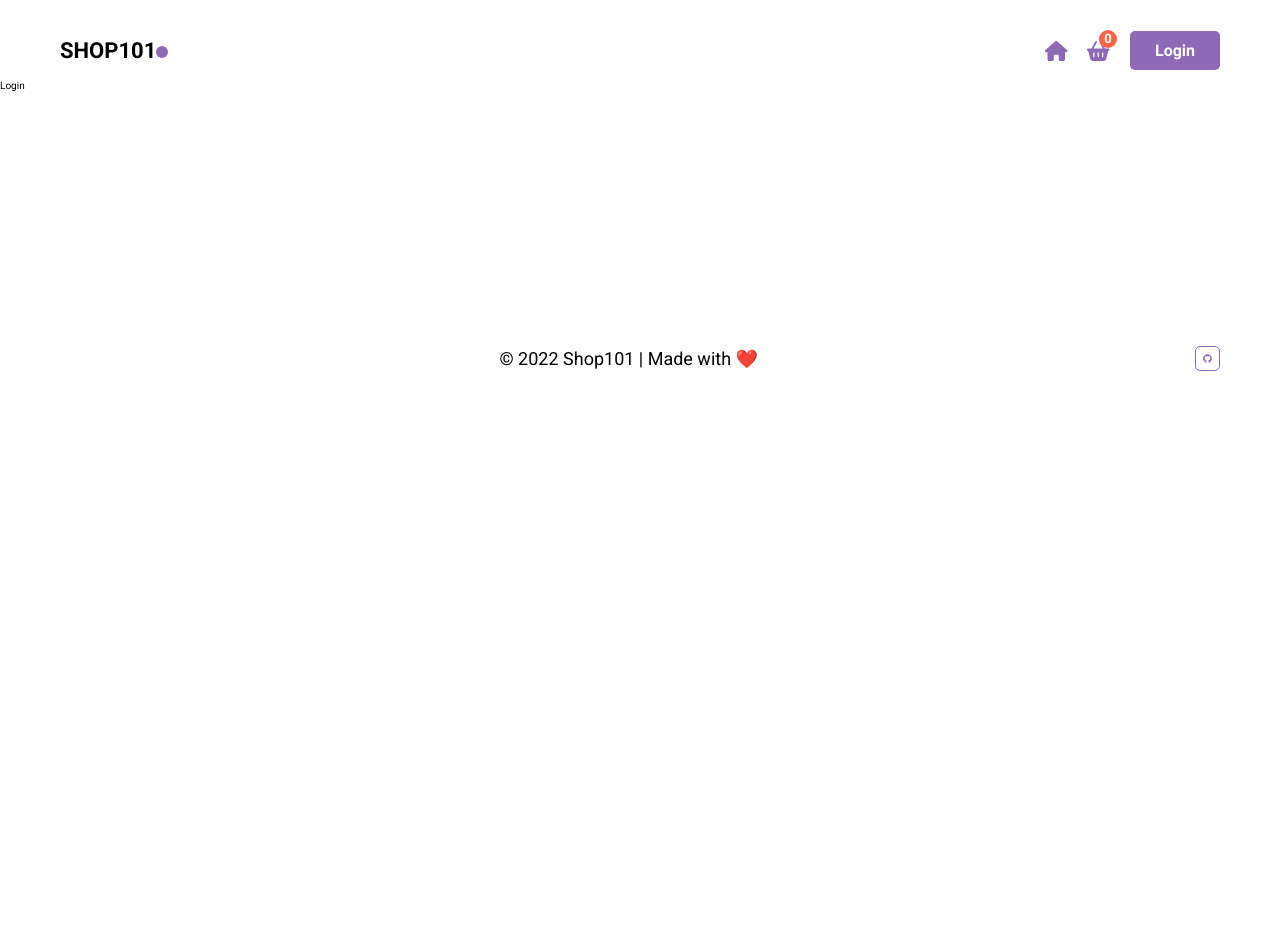
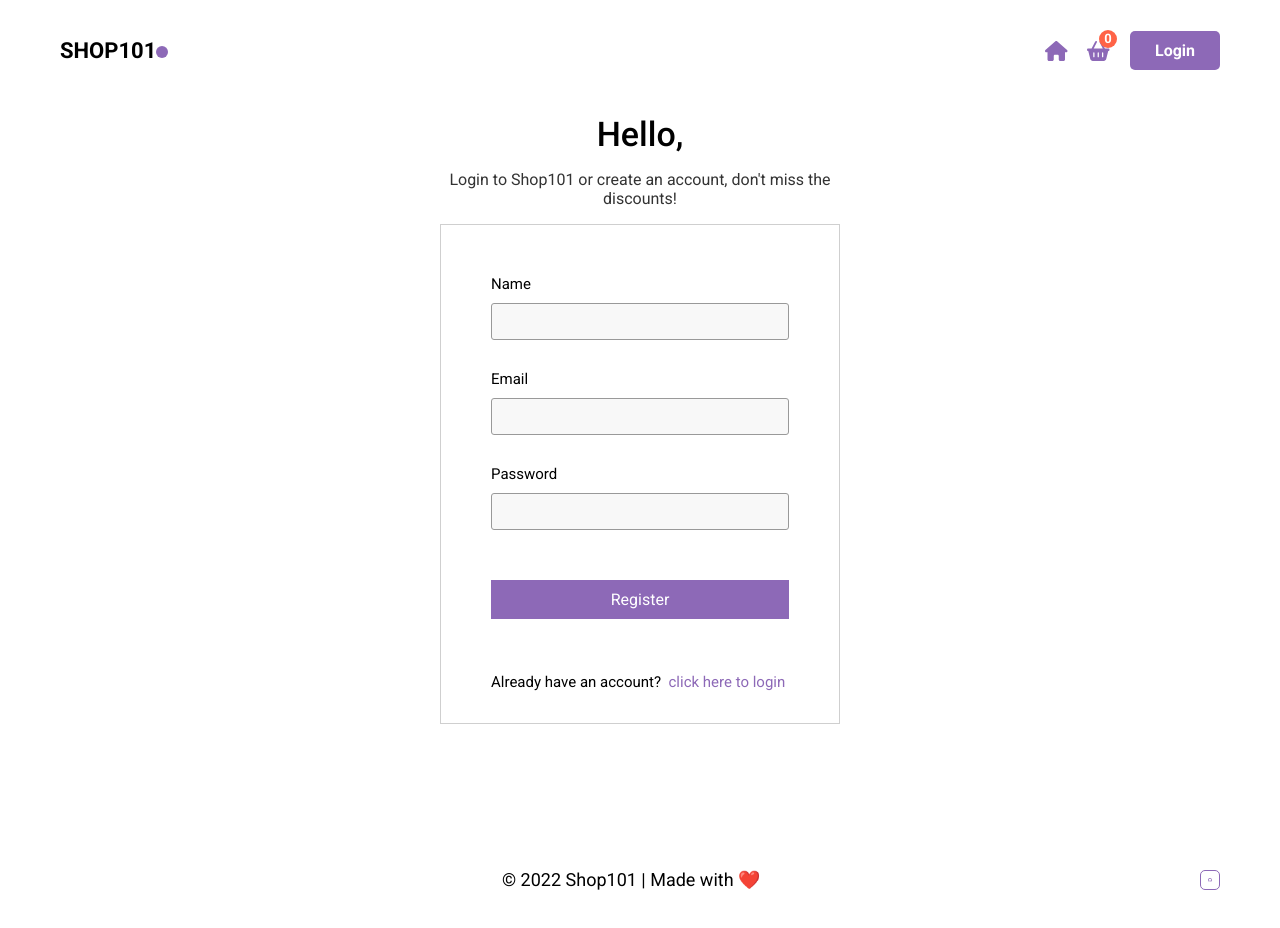
Before and after one commit to yaya-usman/Shop101, a Next.js app: page /auth/signup in a window 1280 px wide. Shown: the top 928 px of the page. Before the commit the page ends 800 px from the top, so only its background shows below. Built offline with nearby package versions, Linux system fonts and the light colour scheme.

Commit message:
layout: login and signup page

```diff
--- a/components/Footer.tsx
+++ b/components/Footer.tsx
@@ -11,7 +11,9 @@ const Footer = () => {
         <div>&nbsp;</div>
         <div>&copy; {new Date().getFullYear()} Shop101 | Made with ❤️</div>
         <Link href={"https://github.com/yaya-usman/Shop101"}>
-          <FontAwesomeIcon icon={faGithub} />
+          <a>
+            <FontAwesomeIcon className={styles.icon} icon={faGithub} size="2x" />
+          </a>
         </Link>
       </div>
     </div>
--- a/components/Navbar.tsx
+++ b/components/Navbar.tsx
@@ -6,22 +6,26 @@ import { FontAwesomeIcon } from "@fortawesome/react-fontawesome";
 import { faBasketShopping, faHome } from "@fortawesome/free-solid-svg-icons";
 
 const Navbar = () => {
-  const router = useRouter()
+  const router = useRouter();
   return (
     <div className={styles.container}>
       <div className={styles.wrapper}>
         <div className={styles.left}>
-          <h3 onClick={() => router.push('/')}>SHOP101</h3>
+          <h3 onClick={() => router.push("/")}>SHOP101</h3>
           <span></span>
         </div>
         <div className={styles.right}>
           <div className={styles.iconsContainer}>
-            <FontAwesomeIcon icon={faHome} size="2x" />
+            <FontAwesomeIcon
+              icon={faHome}
+              size="2x"
+              onClick={() => router.push("/")}
+            />
             <div className={styles.cart}>
               <FontAwesomeIcon icon={faBasketShopping} size="2x" />
               <span>0</span>
             </div>
-            <Link href={"/"} passHref>
+            <Link href={"/auth/login"} passHref>
               <a className={styles.loginBtn}>Login</a>
             </Link>
           </div>
--- a/pages/_app.tsx
+++ b/pages/_app.tsx
@@ -1,6 +1,9 @@
 import "../styles/globals.css";
 import type { AppProps } from "next/app";
 import Layout from "../components/Layout";
+import { config } from "@fortawesome/fontawesome-svg-core";
+import "@fortawesome/fontawesome-svg-core/styles.css"; // Import the CSS
+config.autoAddCss = false; // Tell Font Awesome to skip adding the CSS automatically since it's being imported above
 
 function MyApp({ Component, pageProps }: AppProps) {
   return (
--- a/pages/auth/signup.tsx
+++ b/pages/auth/signup.tsx
@@ -1,7 +1,82 @@
-import React from 'react';
+import Link from "next/link";
+import React, { ChangeEvent, FormEvent, useState } from "react";
+import styles from "../../styles/Signup.module.css";
 
-const signup = () => {
-  return <div>Login</div>;
+const Signup: React.FC = () => {
+  const [authForm, setAuthForm] = useState<{
+    email: string;
+    password: string;
+    name: string;
+  }>({
+    name: "",
+    email: "",
+    password: "",
+  });
+
+  const handleChange = (e: ChangeEvent<HTMLInputElement>) => {
+    setAuthForm({
+      ...authForm,
+      [e.target.name]: e.target.value,
+    });
+  };
+
+  const handleSubmit = (e: FormEvent<HTMLFormElement>) => {
+    e.preventDefault();
+    console.log(authForm);
+
+    setAuthForm({
+      name: "",
+      email: "",
+      password: "",
+    });
+  };
+
+  return (
+    <div className={styles.login}>
+      <div className={styles.heading}>
+        <h3>Hello,</h3>
+        <p>Login to Shop101 or create an account, don't miss the discounts!</p>
+      </div>
+      <div className={styles.wrapper}>
+        <form className={styles.form} onSubmit={(e) => handleSubmit(e)}>
+          <label htmlFor="name">Name</label>
+          <input
+            type="text"
+            name="name"
+            value={authForm.name}
+            onChange={(e) => handleChange(e)}
+            required
+          />
+          <label htmlFor="email">Email</label>
+          <input
+            type="text"
+            name="email"
+            value={authForm.email}
+            onChange={(e) => handleChange(e)}
+            required
+          />
+
+          <label htmlFor="password">Password</label>
+          <input
+            type="password"
+            name="password"
+            value={authForm.password}
+            onChange={(e) => handleChange(e)}
+            required
+          />
+          <button>Register</button>
+        </form>
+        <div className={styles.signupCta}>
+          <p>
+            Already have an account? &nbsp;
+            <Link href={"/auth/login"}>
+              <a>click here to login</a>
+            </Link>
+          </p>
+        </div>
+      </div>
+    </div>
+  );
 };
 
-export default signup;
+export default Signup;
--- a/pages/index.tsx
+++ b/pages/index.tsx
@@ -15,11 +15,6 @@ const Home: NextPage = () => {
       </Head>
       <Featured />
       <Category />
-
-      <Script
-        src="https://cdnjs.cloudflare.com/ajax/libs/font-awesome/6.0.0/js/all.min.js"
-        strategy="beforeInteractive"
-      />
     </div>
   );
 };
--- a/styles/Footer.module.css
+++ b/styles/Footer.module.css
@@ -15,7 +15,7 @@
     font-size: 1.8rem;
 }
 
-.wrapper > :last-child{
+.icon{
     height: 2.5rem;
     width: 2.5rem;
     padding: .7rem;
--- /dev/null
+++ b/styles/Login.module.css
@@ -0,0 +1,66 @@
+.login {
+  height: 40rem;
+  width: 40rem;
+  margin: 0 auto ;
+}
+
+.wrapper {
+  padding: 5rem;
+  background-color: white;
+  border: 0.5px solid rgb(207, 207, 207);
+  height: 100%;
+}
+
+.heading {
+  text-align: center;
+}
+.heading h3 {
+  font-size: 3.4rem;
+  font-weight: 500;
+  margin-bottom: 0;
+}
+
+.heading p {
+  font-size: 1.6rem;
+  color: #333;
+}
+
+.form {
+  height: 100%;
+  display: flex;
+  flex-direction: column;
+}
+
+.form label {
+  font-size: 1.5rem;
+}
+
+.form input {
+  padding: 1rem 3rem;
+  margin: 1rem 0 3rem;
+  outline: none;
+  border: .2px solid #999 ;
+  background-color: rgb(248, 248, 248);
+  border-radius: 3px;
+}
+
+
+.form button{
+    margin-top: 2rem;
+    padding: 1rem 2rem;
+    outline: none;
+    border: none;
+    color: white;
+    background-color: var(--primary-color);
+    cursor: pointer;
+    font-size: 1.6rem;
+}
+
+
+.signupCta{
+    margin-top: -1.5rem;
+    font-size: 1.5rem;
+}
+.signupCta a{
+    color: var(--primary-color);
+}
--- /dev/null
+++ b/styles/Signup.module.css
@@ -0,0 +1,66 @@
+.login {
+    height: 50rem;
+    width: 40rem;
+    margin: 0 auto ;
+  }
+
+  .wrapper {
+    padding: 5rem;
+    background-color: white;
+    border: 0.5px solid rgb(207, 207, 207);
+    height: 100%;
+  }
+
+  .heading {
+    text-align: center;
+  }
+  .heading h3 {
+    font-size: 3.4rem;
+    font-weight: 500;
+    margin-bottom: 0;
+  }
+
+  .heading p {
+    font-size: 1.6rem;
+    color: #333;
+  }
+
+  .form {
+    height: 100%;
+    display: flex;
+    flex-direction: column;
+  }
+
+  .form label {
+    font-size: 1.5rem;
+  }
+
+  .form input {
+    padding: 1rem 3rem;
+    margin: 1rem 0 3rem;
+    outline: none;
+    border: .2px solid #999 ;
+    background-color: rgb(248, 248, 248);
+    border-radius: 3px;
+  }
+
+
+  .form button{
+      margin-top: 2rem;
+      padding: 1rem 2rem;
+      outline: none;
+      border: none;
+      color: white;
+      background-color: var(--primary-color);
+      cursor: pointer;
+      font-size: 1.6rem;
+  }
+
+
+  .signupCta{
+      margin-top: -1.5rem;
+      font-size: 1.5rem;
+  }
+  .signupCta a{
+      color: var(--primary-color);
+  }
```
Also changed, not shown: pages/auth/login.tsx (+66 -4 lines).
